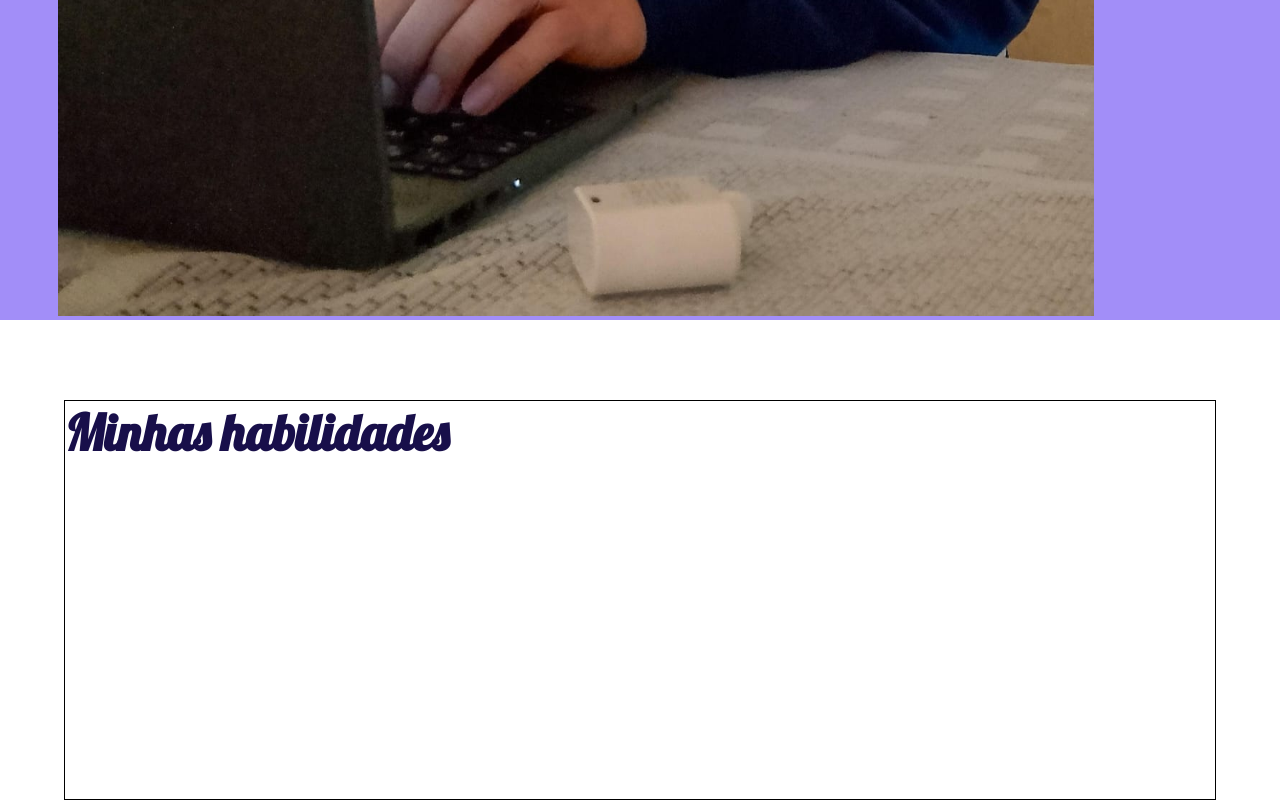
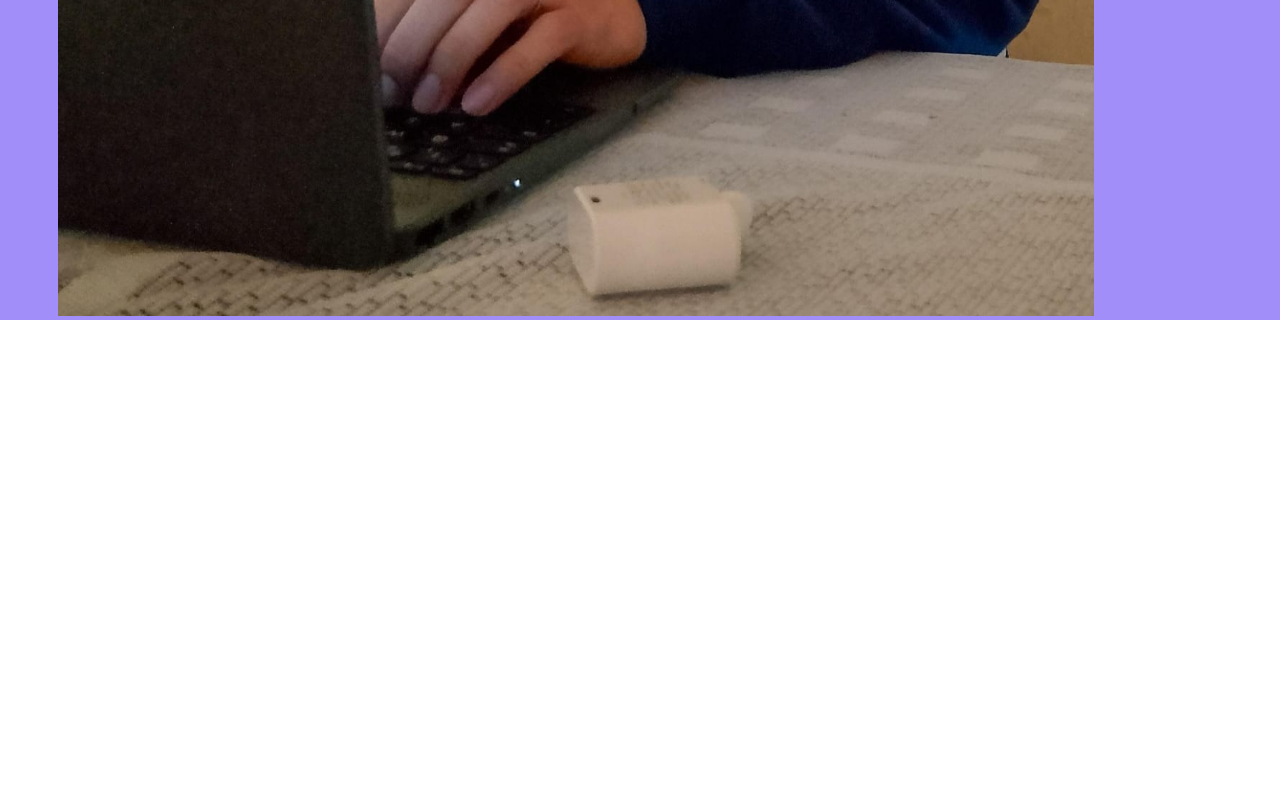
Before and after one commit to brunocorreia7/meuportifolio, a plain HTML site: page index.html in a window 1280 px wide. Shown: the part 1109-1909 px from the top of the page. After the commit the page ends 1429 px from the top, so only its background shows below. Drawn offline with Linux system fonts and the light colour scheme.

Commit message:
primeira versão sem os links

```diff
--- a/css/style.css
+++ b/css/style.css
@@ -95,21 +95,3 @@ body{
     /*border: 1px solid deeppink;*/
     text-align: center;
 }
-
-section {
-    margin-top: 80px;
-    border: 1px solid black;
-    margin-left: 5%;
-    margin-right: 5%;
-    height: 400px;
-}
-
-section h2 {
-    width: 100%;
-    font-size: 50px;
-    margin: 0;
-    font-family: 'lobster', cursive;
-    font-weight: bold;
-    color: #180f4a;
-
-}
--- a/index.html
+++ b/index.html
@@ -16,7 +16,7 @@
         <div class="menu">
             <a href="#">Home</a>
             <a href="#">Sobre mim</a>
-            <a href="#habilidades">Habilidades</a>
+            <a href="#">Habilidades</a>
             <a id="botao" href="#">Projetos</a>
         </div>
     </nav>
@@ -33,11 +33,6 @@
         </div>
 
     </header>
-    <section>
-        <h2 id="habilidades">Minhas habilidades</h2>
-    </section>
-
-
 
 </body>
 </html>
```
